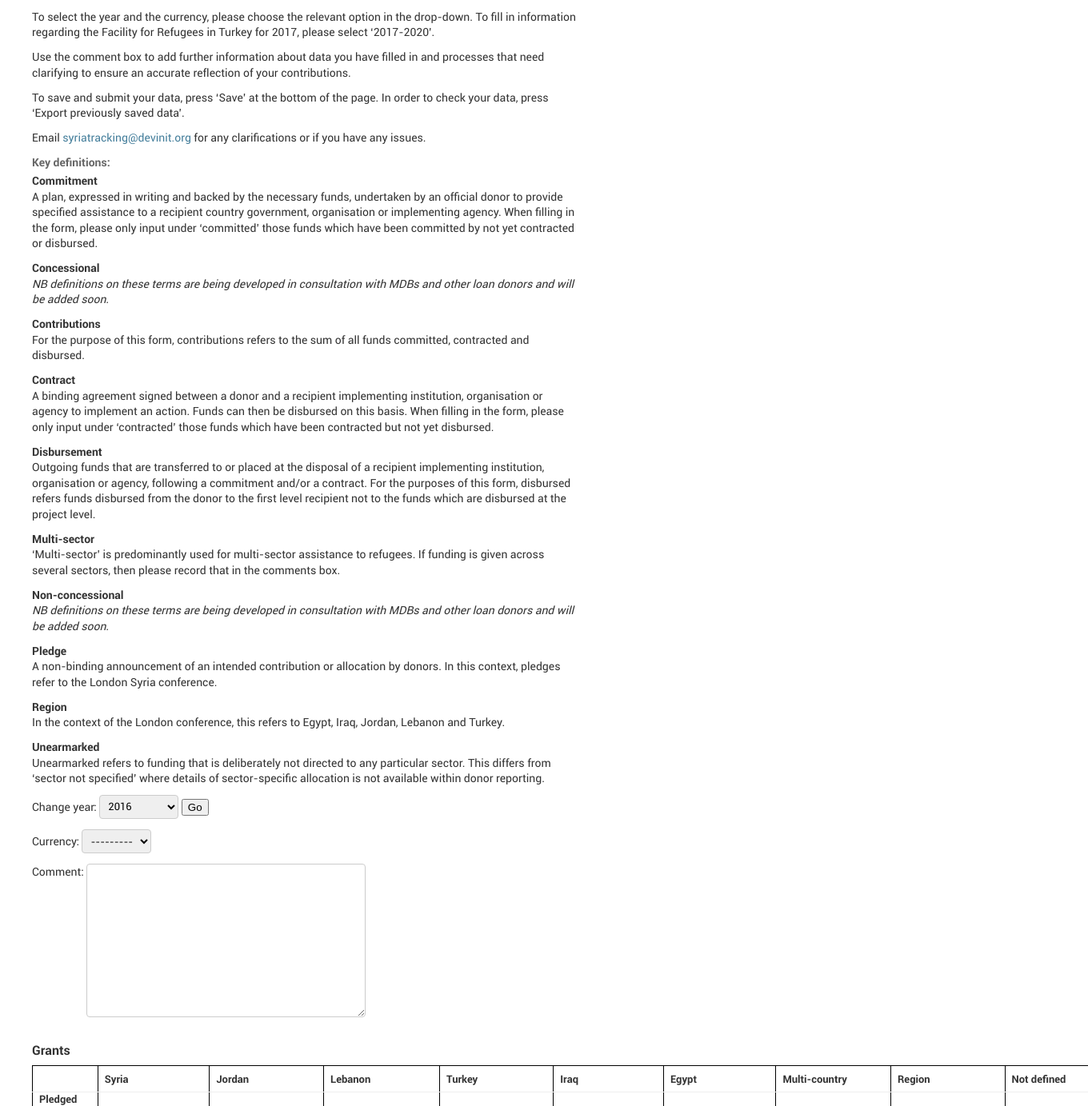
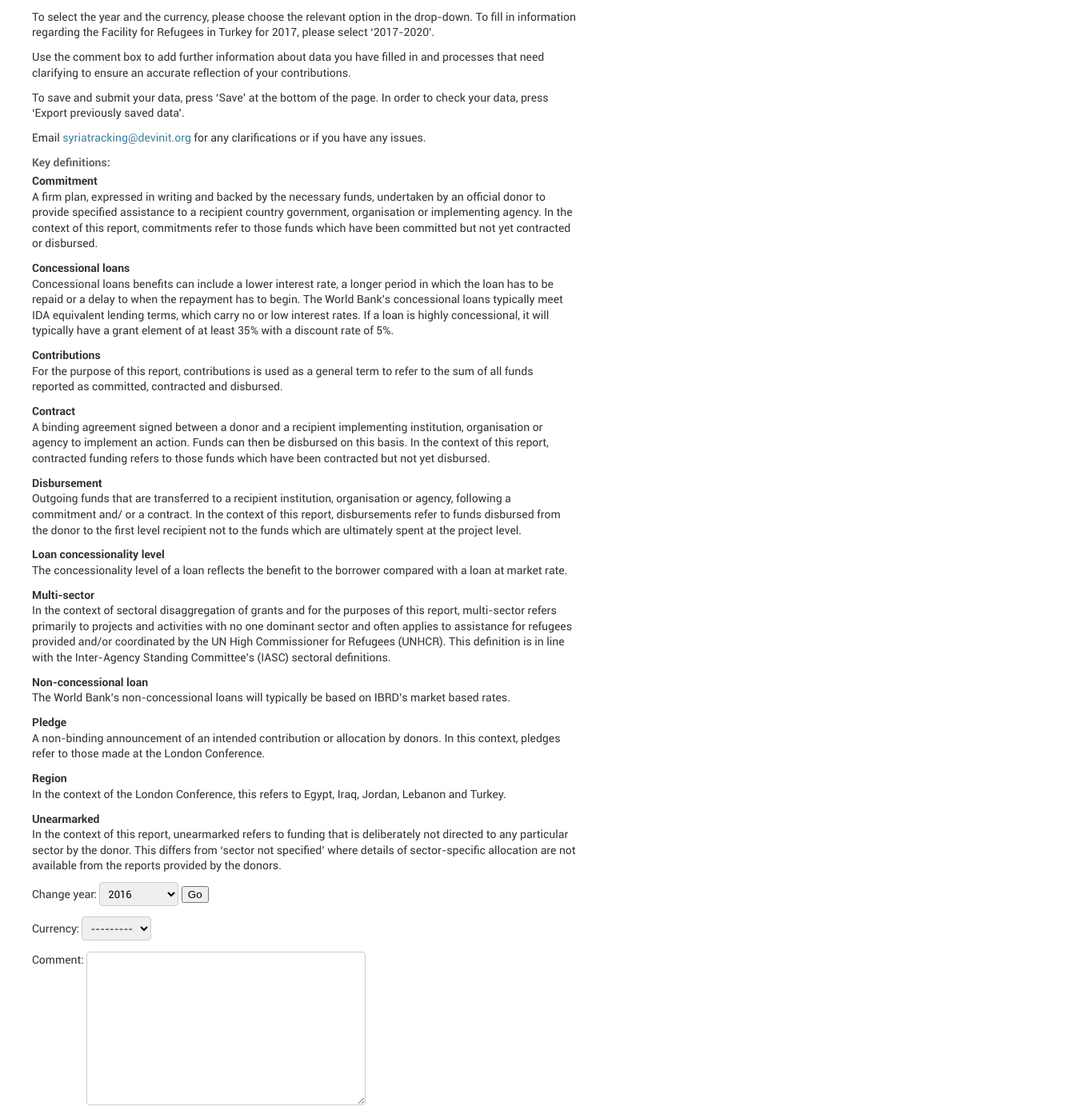
Before and after one commit to devinit/GHTS, a Django app: a page that uses ghts/templates/core/edit.html in a window 1360 px wide; the page is wider, and only the part inside the window is pictured. Shown: the part 520-1903 px from the top of that part at 80% size. Run offline with Django 3.2, Linux system fonts and the light colour scheme; a user stored in the database is signed in; data comes from the database, SQL or seed files in the repository; data that the repository does not hold is empty.

Commit message:
Update terms

```diff
--- a/ghts/templates/core/edit.html
+++ b/ghts/templates/core/edit.html
@@ -67,62 +67,68 @@
         <b>
             Commitment
         </b><br/>
-        A plan, expressed in writing and backed by the necessary funds, undertaken by an official donor to provide specified assistance to a recipient country government, organisation or implementing agency. When filling in the form, please only input under ‘committed’ those funds which have been committed by not yet contracted or disbursed.
+        A firm plan, expressed in writing and backed by the necessary funds, undertaken by an official donor to provide specified assistance to a recipient country government, organisation or implementing agency. In the context of this report, commitments refer to those funds which have been committed but not yet contracted or disbursed.
     </p>
     <p>
         <b>
-            Concessional
+            Concessional loans
         </b><br/>
-        <i>NB definitions on these terms are being developed in consultation with MDBs and other loan donors and will be added soon.</i>
+        Concessional loans benefits can include a lower interest rate, a longer period in which the loan has to be repaid or a delay to when the repayment has to begin. The World Bank’s concessional loans typically meet IDA equivalent lending terms, which carry no or low interest rates. If a loan is highly concessional, it will typically have a grant element of at least 35% with a discount rate of 5%.
     </p>
     <p>
         <b>
             Contributions
         </b><br/>
-        For the purpose of this form, contributions refers to the sum of all funds committed, contracted and disbursed.
+        For the purpose of this report, contributions is used as a general term to refer to the sum of all funds reported as committed, contracted and disbursed.
     </p>
     <p>
         <b>
             Contract
         </b><br/>
-        A binding agreement signed between a donor and a recipient implementing institution, organisation or agency to implement an action. Funds can then be disbursed on this basis. When filling in the form, please only input under ‘contracted’ those funds which have been contracted but not yet disbursed.
+        A binding agreement signed between a donor and a recipient implementing institution, organisation or agency to implement an action. Funds can then be disbursed on this basis. In the context of this report, contracted funding refers to those funds which have been contracted but not yet disbursed.
     </p>
     <p>
         <b>
             Disbursement
         </b><br/>
-        Outgoing funds that are transferred to or placed at the disposal of a recipient implementing institution, organisation or agency, following a commitment and/or a contract. For the purposes of this form, disbursed refers funds disbursed from the donor to the first level recipient not to the funds which are disbursed at the project level.
+        Outgoing funds that are transferred to a recipient institution, organisation or agency, following a commitment and/ or a contract. In the context of this report, disbursements refer to funds disbursed from the donor to the first level recipient not to the funds which are ultimately spent at the project level.
+    </p>
+    <p>
+        <b>
+            Loan concessionality level
+        </b><br/>
+        The concessionality level of a loan reflects the benefit to the borrower compared with a loan at market rate.
     </p>
     <p>
         <b>
             Multi-sector
         </b><br/>
-        ‘Multi-sector’ is predominantly used for multi-sector assistance to refugees. If funding is given across several sectors, then please record that in the comments box.
+        In the context of sectoral disaggregation of grants and for the purposes of this report, multi-sector refers primarily to projects and activities with no one dominant sector and often applies to assistance for refugees provided and/or coordinated by the UN High Commissioner for Refugees (UNHCR). This definition is in line with the Inter-Agency Standing Committee’s (IASC) sectoral definitions.
     </p>
     <p>
     <p>
         <b>
-            Non-concessional
+            Non-concessional loan
         </b><br/>
-        <i>NB definitions on these terms are being developed in consultation with MDBs and other loan donors and will be added soon.</i>
+        The World Bank’s non-concessional loans will typically be based on IBRD’s market based rates.
     </p>
     <p>
         <b>
             Pledge
         </b><br/>
-        A non-binding announcement of an intended contribution or allocation by donors. In this context, pledges refer to the London Syria conference.
+        A non-binding announcement of an intended contribution or allocation by donors. In this context, pledges refer to those made at the London Conference.
     </p>
     <p>
         <b>
             Region
         </b><br/>
-        In the context of the London conference, this refers to Egypt, Iraq, Jordan, Lebanon and Turkey.
+        In the context of the London Conference, this refers to Egypt, Iraq, Jordan, Lebanon and Turkey.
     </p>
     <p>
         <b>
             Unearmarked
         </b><br/>
-        Unearmarked refers to funding that is deliberately not directed to any particular sector. This differs from ‘sector not specified’ where details of sector-specific allocation is not available within donor reporting.
+        In the context of this report, unearmarked refers to funding that is deliberately not directed to any particular sector by the donor. This differs from ‘sector not specified’ where details of sector-specific allocation are not available from the reports provided by the donors.
     </p>
     </div>
         <label>Change year:</label>
```
Also changed, not shown: ghts/templates/core/edit-locked.html (+18 -12 lines).
